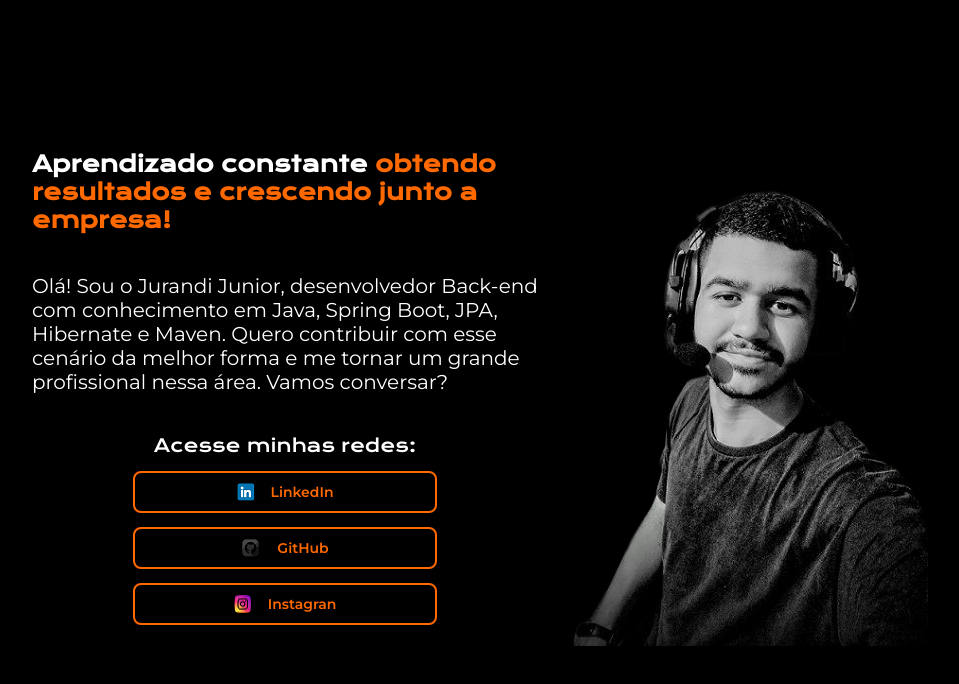
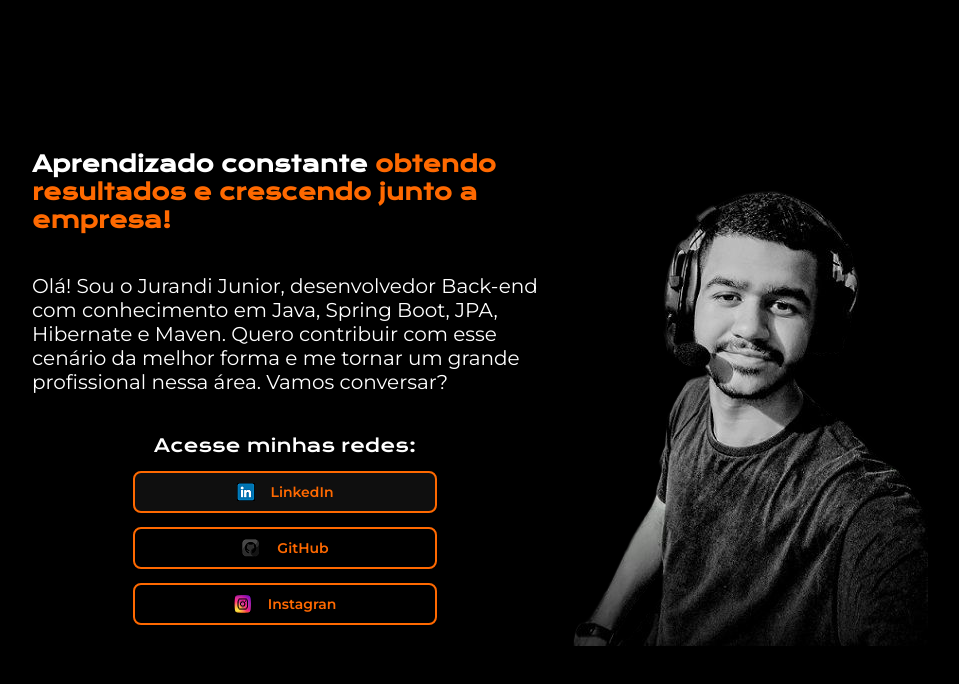
Before and after one commit to jurandi1/Portfolio, a plain HTML site: page index.html in a window 1280 px wide. In both pictures the pointer is over the link "LinkedIn". Shown: the whole page, without its empty margins (160-1119 px from the left). Drawn offline with nearby package versions, Linux system fonts and the light colour scheme.

Commit message:
CSS - Hover

```diff
--- a/style.css
+++ b/style.css
@@ -69,3 +69,7 @@ body {
     color: #FF6900;
     font-family: 'Montserrat', sans-serif;
 }
+
+.apresentacao__links__link:hover {
+    background-color: #0f0f0f;
+}
```
